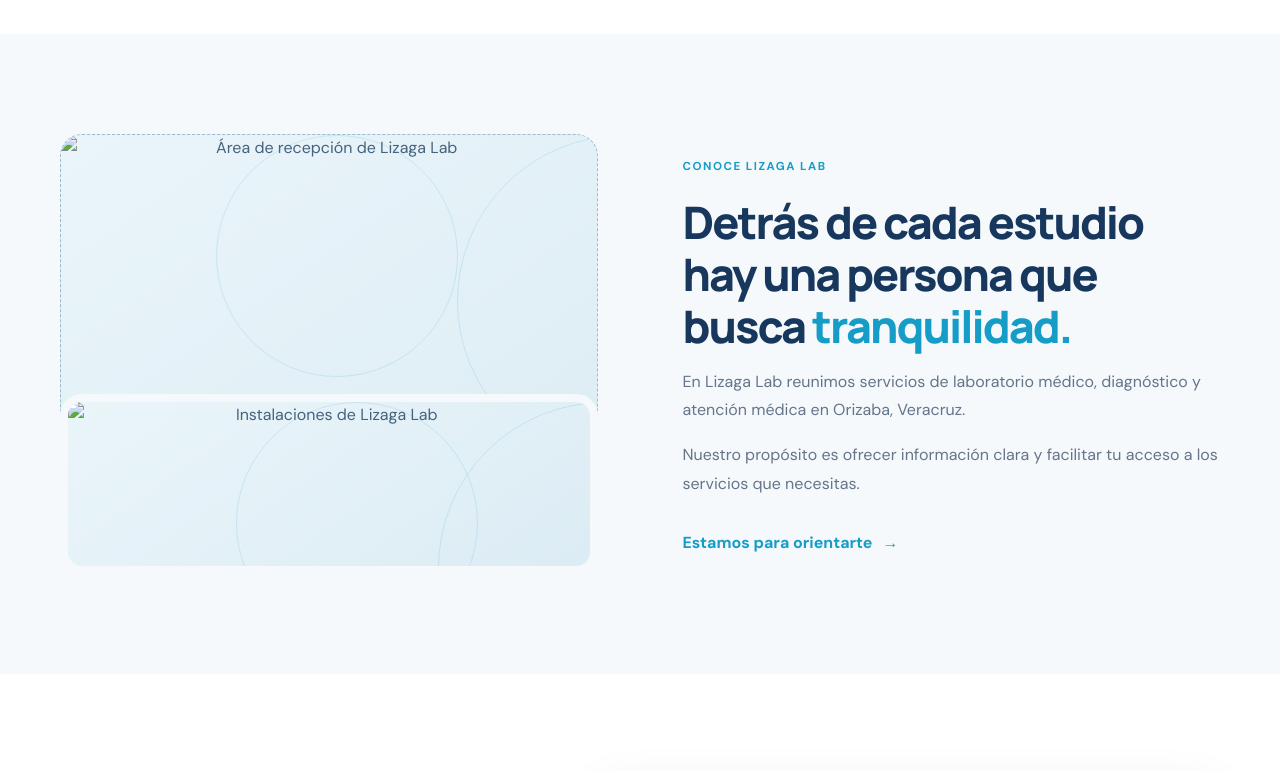
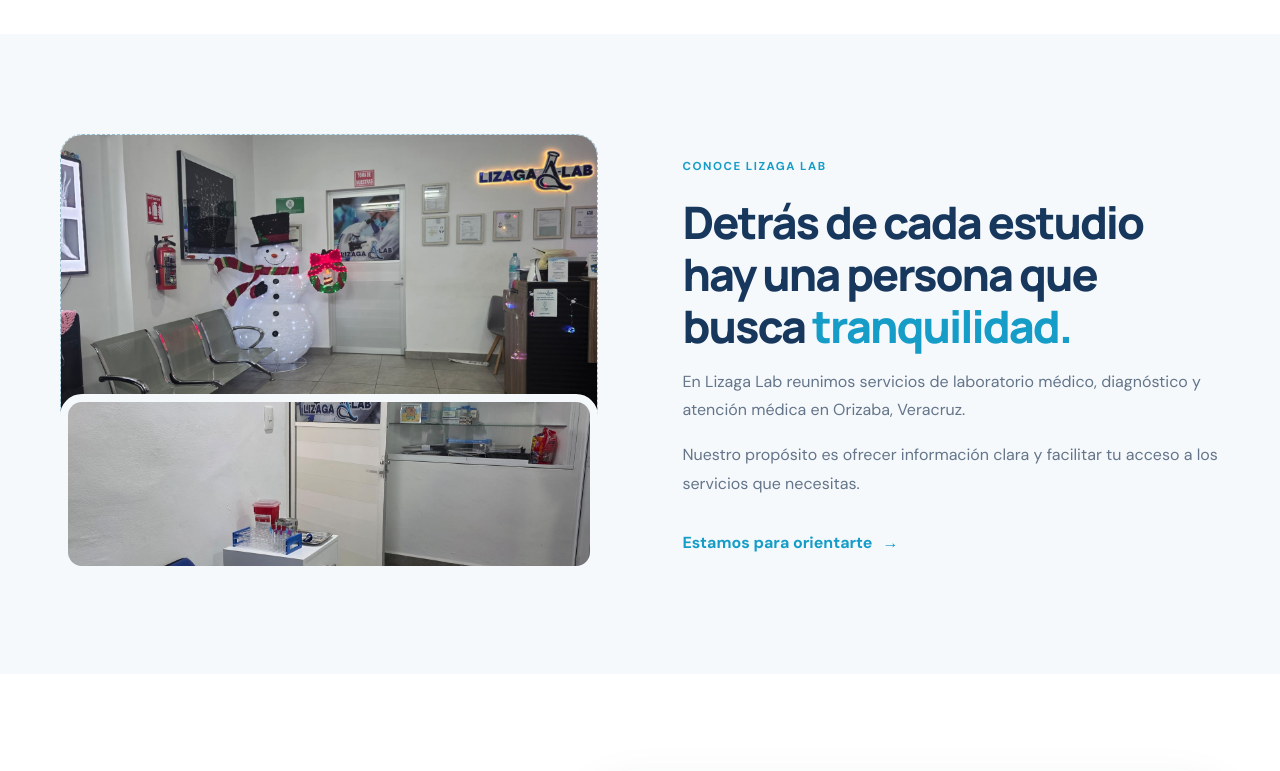
Before and after one commit to EnriqueCadenaC/lizaga-lab, a plain HTML site: page index.html in a window 1280 px wide. Shown: the part 1960-2731 px from the top of the page. Drawn offline with Linux system fonts and the light colour scheme.

Commit message:
Update index.html

```diff
--- a/index.html
+++ b/index.html
@@ -14,7 +14,7 @@
   <meta property="og:type" content="website">
   <meta property="og:title" content="Lizaga Lab | Diagnóstico y atención médica en Orizaba">
   <meta property="og:description" content="Tu salud merece la mejor atención y precisión. Conoce nuestros servicios y contáctanos.">
-  <meta property="og:image" content="assets/img/lizaga-lab-portada.jpg">
+  <meta property="og:image" content="assets/img/lizaga-lab-portada.jpeg">
 
   <link rel="icon" href="assets/img/logo-lizaga-lab.jpg">
   <link rel="stylesheet" href="css/styles.css">
@@ -117,7 +117,7 @@
         <div class="hero-visual">
           <img
             class="photo-placeholder photo-hero"
-            src="assets/img/lizaga-lab-portada.jpg"
+            src="assets/img/lizaga-lab-portada.jpeg"
             alt="Instalaciones de Lizaga Lab en Orizaba, Veracruz"
             fetchpriority="high"
           >
@@ -284,14 +284,14 @@
 
           <img
             class="photo-placeholder photo-large"
-            src="assets/img/lizaga-lab-recepcion.jpg"
+            src="assets/img/lizaga-lab-recepcion.jpeg"
             alt="Área de recepción de Lizaga Lab"
             loading="lazy"
           >
 
           <img
             class="photo-placeholder photo-small"
-            src="assets/img/lizaga-lab-instalaciones.jpg"
+            src="assets/img/lizaga-lab-instalaciones.jpeg"
             alt="Instalaciones de Lizaga Lab"
             loading="lazy"
           >
```
